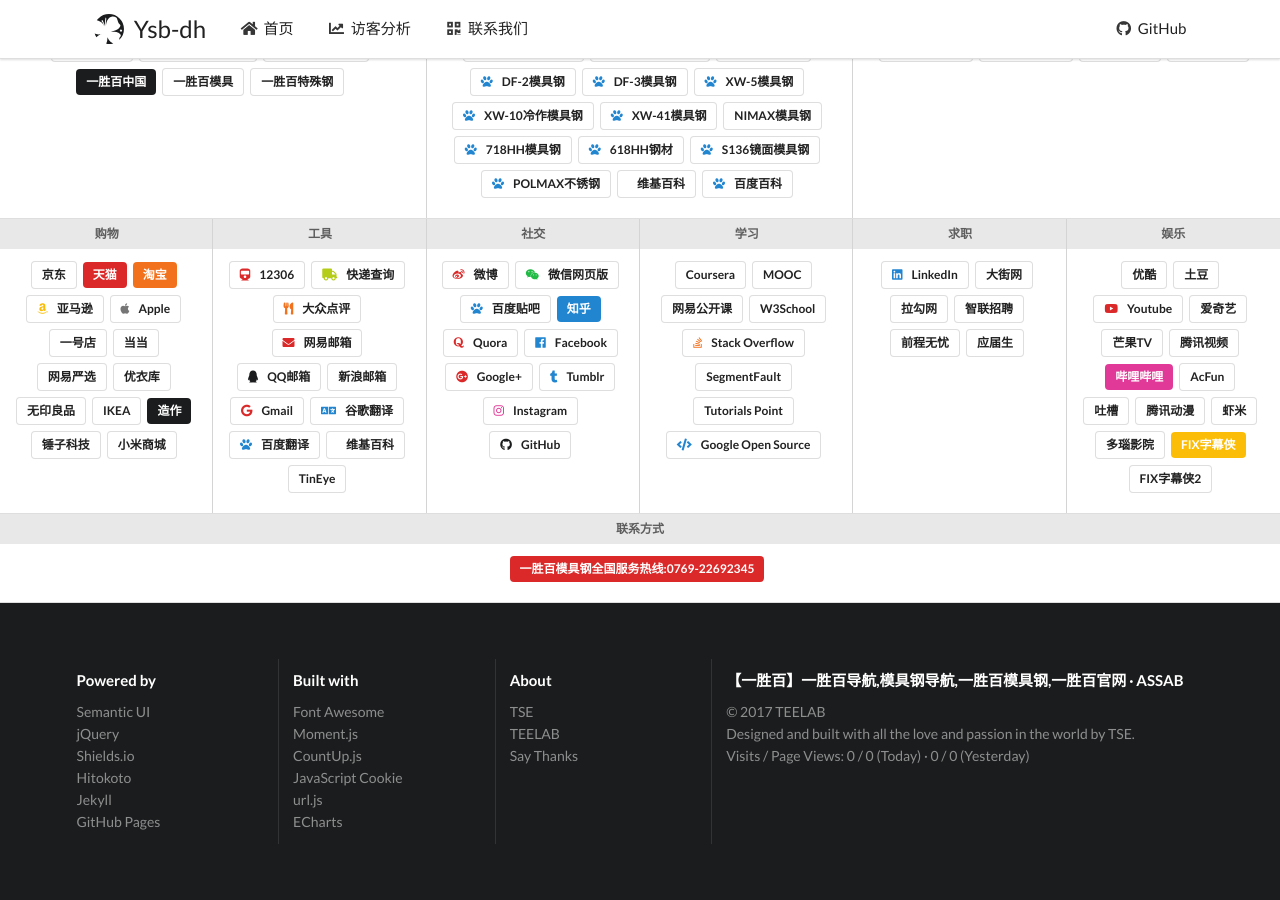
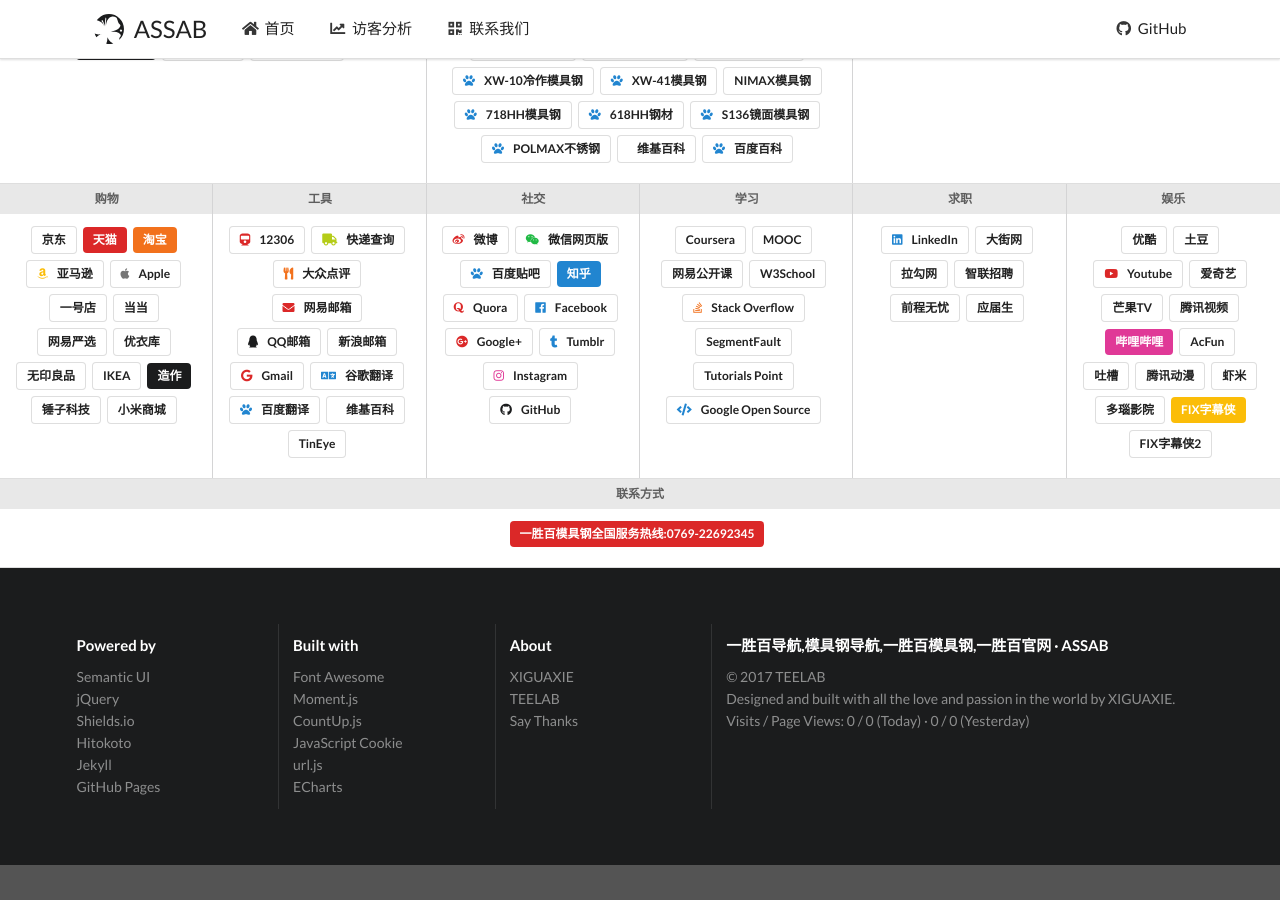
Before and after one commit to XIGUAXIE/assab, a Jekyll site: the page built from index.html, in a window 1280 px wide and 900 px high, scrolled down 921 px. Built offline with Jekyll 4.4.1, drawn with Linux system fonts in a browser that asks for light colours; comment, search, counter and statistics services are not loaded; after the commit the page ends 1786 px from its top, so only the background shows below that; some of the changed text lies outside the part shown.

Commit message:
Update _config.yml

```diff
--- a/_config.yml
+++ b/_config.yml
@@ -1,18 +1,18 @@
-repository: BYR-Navi/BYR-Navi
-repository_url: https://github.com/BYR-Navi/BYR-Navi
+repository: XIGUAXIE/assab
+repository_url: https://github.com/XIGUAXIE/assab
 
 timezone: Asia/Shanghai
 lang: zh_CN
 
-title: 【一胜百】一胜百导航,模具钢导航,一胜百模具钢,一胜百官网 · ASSAB
-alias_en: Ysb-dh
+title: 一胜百导航,模具钢导航,一胜百模具钢,一胜百官网 · ASSAB
+alias_en: ASSAB
 alias_cn: 一胜百导航
 description: 一胜百导航是全网独家首发的模具钢材行业导航，综合了各地区模具钢代理、模具钢资讯、机械制造行情、一胜百官网、一胜百模具钢资讯等多种类型的网站！
-keywords: 模具钢,模具钢导航,一胜百导航,模具钢材
+keywords: 模具钢,模具钢导航,一胜百导航,模具钢材,一胜百官网,一胜百模具钢材
 url: http://www.ysb-dh.com
 
-author: TSE
-author_url: #
+author: XIGUAXIE
+author_url: http://wpa.qq.com/msgrd?v=3&uin=13322037&site=qq&menu=yes
 organization: TEELAB
 organization_url: http://teelab.net
 contact: 13322037[at]qq[dot]com
```
